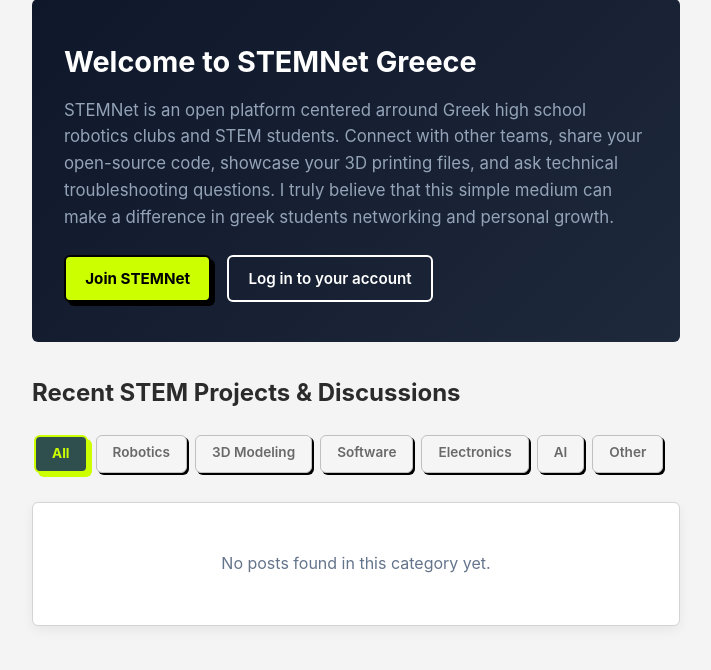
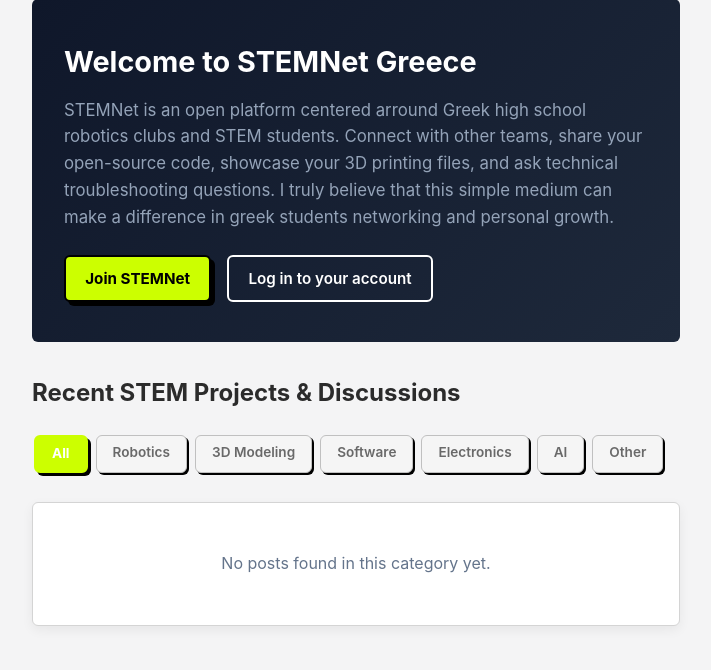
Before and after one commit to prodevmod/STEMNet.gr, a Flask app: page / in a window 1280 px wide. Shown: the part 137-807 px from the top of the page, without its empty margins (284-995 px from the left). Run offline with Flask 3, Linux system fonts and the light colour scheme; data that the repository does not hold is empty; some libraries are stand-ins or nearby versions.

Commit message:
CSS filter-bar color changes

```diff
--- a/static/style.css
+++ b/static/style.css
@@ -455,18 +455,14 @@ textarea {
     box-shadow: 3px 3px 0px #000000;
 }
 
-.category-pill:active {
-    transform: translate(2px, 2px);
-    box-shadow: 0px 0px 0px #000000;
-}
 
 /* Selected/Active Pill (Matches .btn-primary) */
 .category-pill.active {
-    background-color: var(--primary-color); /* #CCFF00 */
-    color:  var(--primary-color) !important;
+    background-color: var(--primary-color) !important;
+    color: #ffffff;
     font-weight: 700;
     border: 2px solid  var(--primary-color) !important;
-    box-shadow: 4px 4px 0px  var(--primary-color) !important;
+    box-shadow: 3px 3px 0px #000000;
 }
 
 /* Active Pill Interactions */
```
